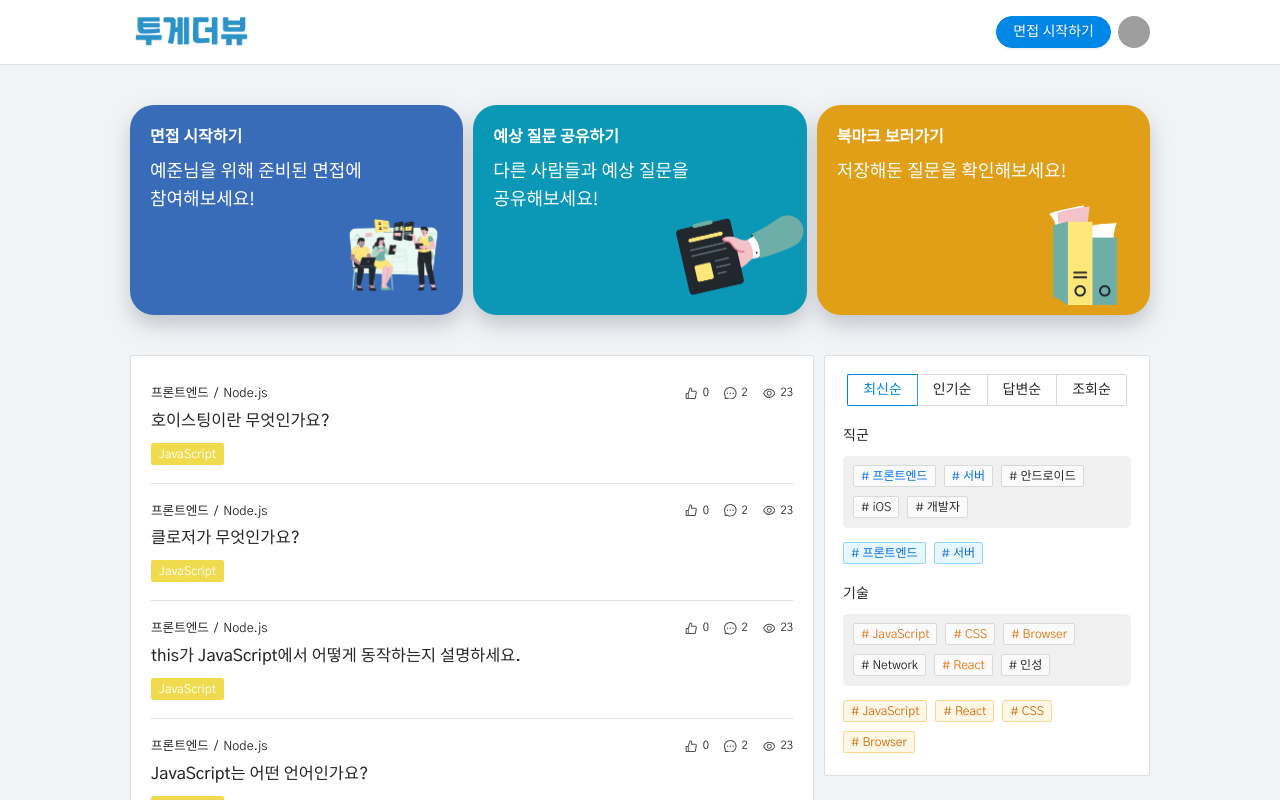
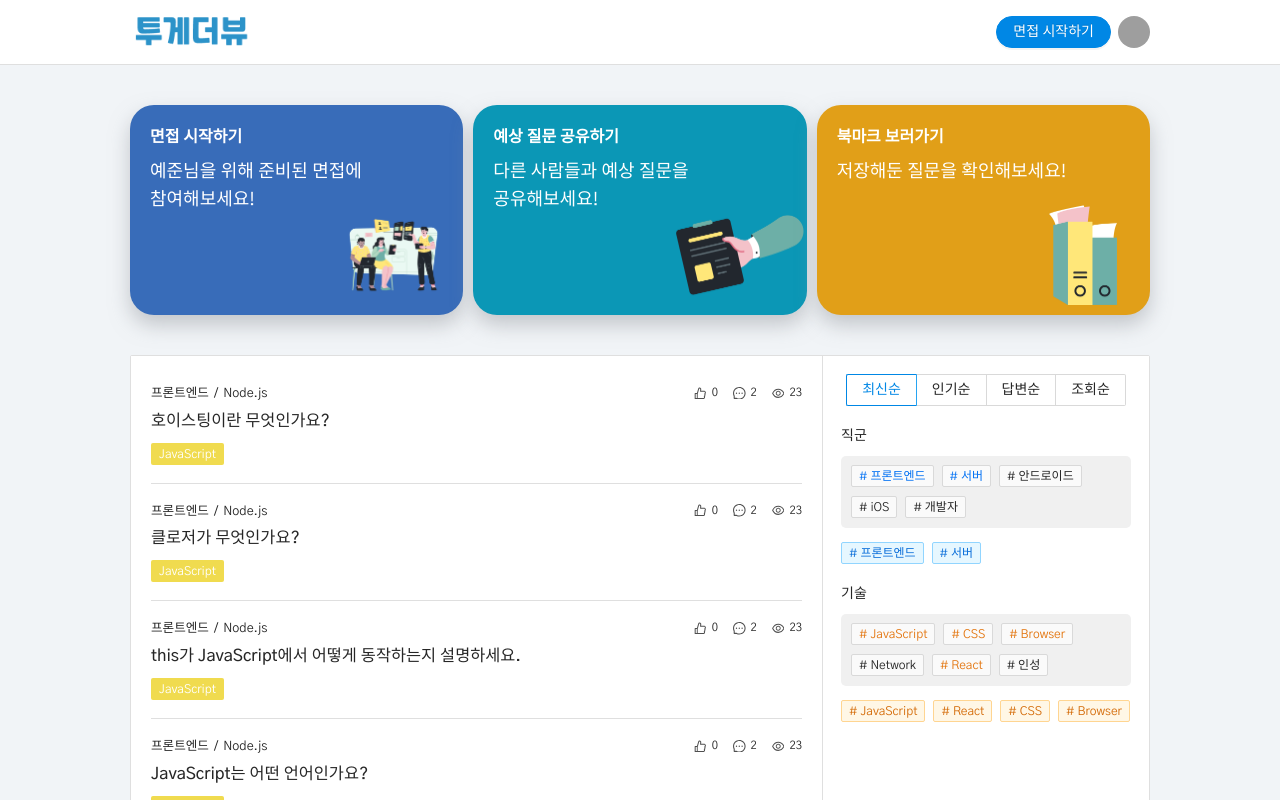
Before and after one commit to togather-view/togather-view-demo, a Next.js app: page / in a window 1280 px wide. Shown: the top 800 px of the page. Built offline with nearby package versions, Linux system fonts and the light colour scheme; grey boxes are pictures that could not be loaded.

Commit message:
design: Change main box

```diff
--- a/src/styles/components/QuestionFilter.module.scss
+++ b/src/styles/components/QuestionFilter.module.scss
@@ -5,8 +5,6 @@
   top: 80px;
   width: 326px;
 
-  border: 1px solid $color-border-gray;
-  border-radius: $border-radius;
   padding: 18px;
 
   background: white;
--- a/src/styles/pages/Main.module.scss
+++ b/src/styles/pages/Main.module.scss
@@ -18,7 +18,10 @@
 
   display: grid;
   grid-template-columns: 3fr 1fr;
-  column-gap: 10px;
+
+  border: 1px solid $color-border-gray;
+  border-radius: $border-radius;
+  background: white;
 
   @include mobile {
     display: block;
@@ -27,12 +30,9 @@
   .listWrap {
 
     background: white;
-    border: 1px solid $color-border-gray;
-    border-radius: $border-radius;
+    border-right: 1px solid $color-border-gray;
 
     padding: 10px 20px;
-
-    margin-bottom: 50px;
 
     @include mobile {
       margin: 0;
```
